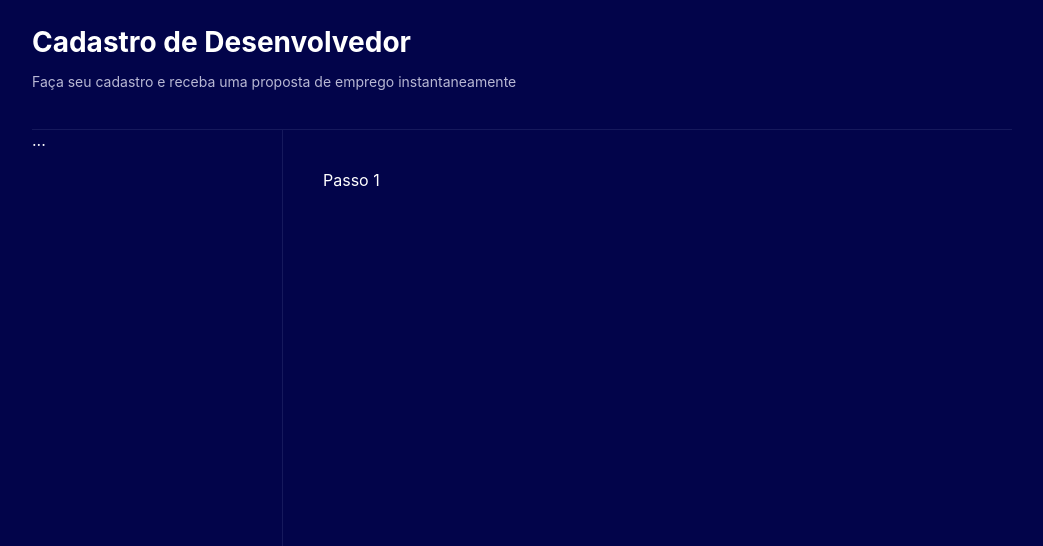
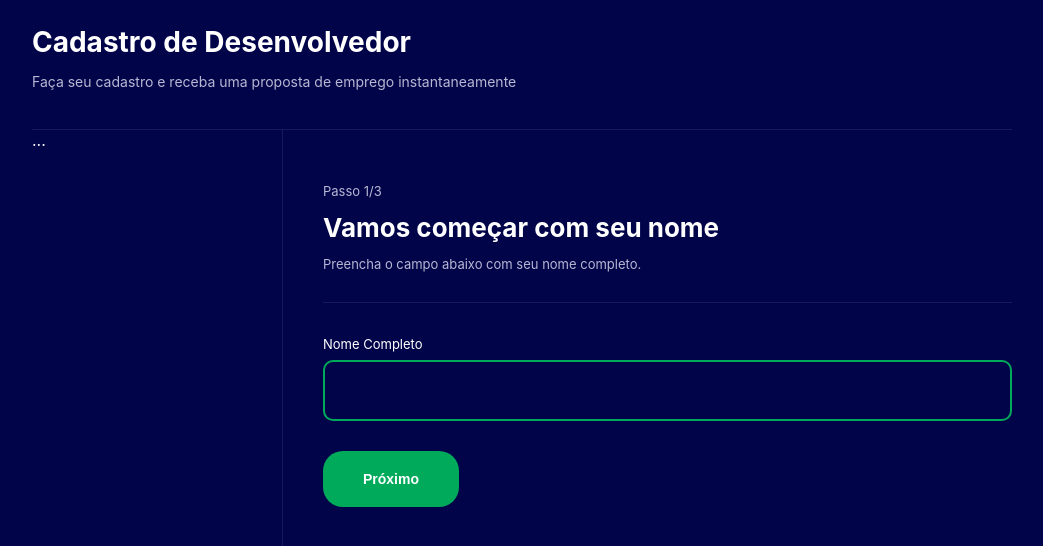
Before and after one commit to Wanderson-A-Timoteo/multi-step-form-with-reactjs, a React (Create React App) app: page / in a window 1280 px wide. Shown: the top 546 px of the page, without its empty margins (118-1161 px from the left). Built offline with nearby package versions, Linux system fonts and the light colour scheme.

Commit message:
Concluído página FormStep1

```diff
--- a/src/pages/FormStep1/index.tsx
+++ b/src/pages/FormStep1/index.tsx
@@ -1,11 +1,28 @@
+import { useHistory } from 'react-router-dom';
 import * as C from './styles';
 import { Theme } from '../../components/Theme';
 
 export const FormStep1 = () => {
+
+  const history = useHistory();
+  const handleNextStep = () => {
+    history.push('/step2');
+  }
+
   return(
     <Theme>
       <C.Container>
-        Passo 1
+        <p>Passo 1/3</p>
+        <h1>Vamos começar com seu nome</h1>
+        <p>Preencha o campo abaixo com seu nome completo.</p>
+
+        <hr />
+
+        <label>
+          Nome Completo
+          <input type="text" autoFocus />
+        </label>
+        <button onClick={handleNextStep}>Próximo</button>
       </C.Container>
     </Theme>
   );
--- a/src/pages/FormStep1/styles.ts
+++ b/src/pages/FormStep1/styles.ts
@@ -1,5 +1,51 @@
 import styled from "styled-components";
 
 export const Container = styled.div`
+  p {
+    font-size: 13px;
+    color: #B8B8D4;
+  }
 
+  h1 {
+    margin: 0;
+    padding: 0;
+    font-size: 26px;
+  }
+
+  hr{
+    height: 1px;
+    border: 0;
+    background-color: #16195C;
+    margin: 30px 0;
+  }
+
+  label {
+    font-size: 13px;
+
+    input {
+      display: block;
+      margin-top: 7px;
+      box-sizing: border-box;
+      width: 100%;
+      padding: 20px 10px;
+      border: 2px solid #00AA5B;
+      border-radius: 10px;
+      color: #FFF;
+      outline: 0;
+      font-size: 15px;
+      background-color: #02044A;
+    }
+  }
+
+  button {
+    background-color: #00AA5B;
+    color: #FFF;
+    font-size: 14px;
+    font-weight: bold;
+    padding: 20px 40px;
+    border: 0;
+    border-radius: 20px;
+    cursor: pointer;
+    margin-top: 30px;
+  }
 `;
```
